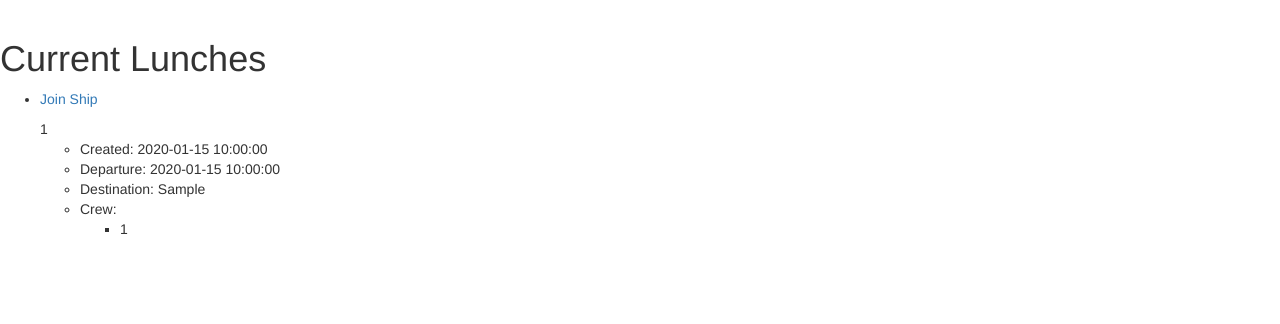
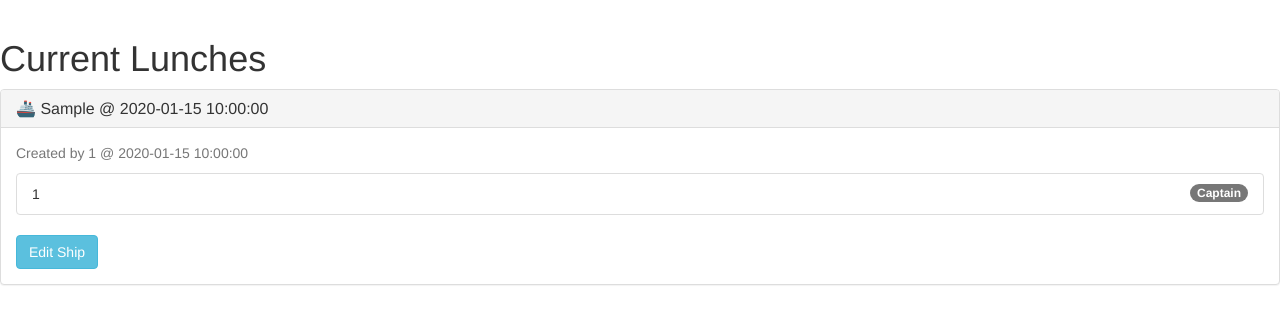
Before and after one commit to Sahil5/LunchShip, a Flask app: page /ships/all in a window 1280 px wide. Shown: the part 51-375 px from the top of the page. Run offline with Flask 2, Linux system fonts and the light colour scheme; a user stored in the database is signed in; tables that the repository leaves empty hold one stand-in row (values such as "Sample post"); parts of the project's set-up code (start-up, migrations or seed data) failed here and were passed over; some libraries are stand-ins or nearby versions.

Commit message:
simple bootstrap stlyes

```diff
--- a/templates/all_ships.html
+++ b/templates/all_ships.html
@@ -8,32 +8,36 @@
     </ul>
 
     <h1>Current Lunches</h1>
-    <ul>
         {% for sailing_ship in sailing_ships %}
-            <li>
-                <p>
-                    {% if sailing_ship.is_captain %}
-                        <a href="/edit_ship">Edit</a>
+            <div class="panel panel-default">
+                <div class="panel-heading">
+                    <h3 class="panel-title">
+                        🚢
+                        {{ sailing_ship.destination }}
+                        @
+                        {{ sailing_ship.departure_time }}
+                    </h3>
+                </div>
+                <div class="panel-body">
+                    <p class="text-muted">
+                        Created by {{ sailing_ship.captain_id }} @ {{ sailing_ship.time_created }}
+                    </p>
+                    <ul class="list-group">
+                        {% for crew_member in sailing_ship.crew %}
+                            <li class="list-group-item">
+                                {% if crew_member.sailor_id == sailing_ship.captain_id %}
+                                    <span class="badge">Captain</span>
+                                {% endif %}
+                                {{ crew_member.sailor_id }}
+                            </li>
+                        {% endfor %}
+                    </ul>
+                    {% if current_user.get_id() == sailing_ship.captain_id %}
+                        <a href="/edit_ship" class="btn btn-info">Edit Ship</a>
                     {% else %}
-                        <a href="/join_ship">Join Ship</a>
+                        <a href="/join_ship" class="btn btn-primary">Join Ship</a>
                     {% endif %}
-                </p>
-                {{ sailing_ship.captain_id }}
-                <ul>
-                    <li>Created: {{ sailing_ship.time_created }}</li>
-                    <li>Departure: {{ sailing_ship.departure_time }}</li>
-                    <li>Destination: {{ sailing_ship.destination }}</li>
-                    <li>Crew:
-                        <ul>
-                            {% for crew_member in sailing_ship.crew %}
-                                <li>{{ crew_member.sailor_id }}</li>
-
-                            {% endfor %}
-                        </ul>
-                    </li>
-                </ul>
-            </li>
+                </div>
+            </div>
         {% endfor %}
-    </ul>
-
 {% endblock %}
--- a/views.py
+++ b/views.py
@@ -53,13 +53,9 @@ def add_ship_post():
 @app.route('/ships/all')
 @requires_login
 def show_all_ships():
-    # TODO: Add logic for deciding on which projects a person is captain of
-    is_captain = True
-
     return render_template(
         "all_ships.html",
         sailing_ships=get_all_sailing_ships(),
-        is_captain=is_captain,
     )
 
 
```
